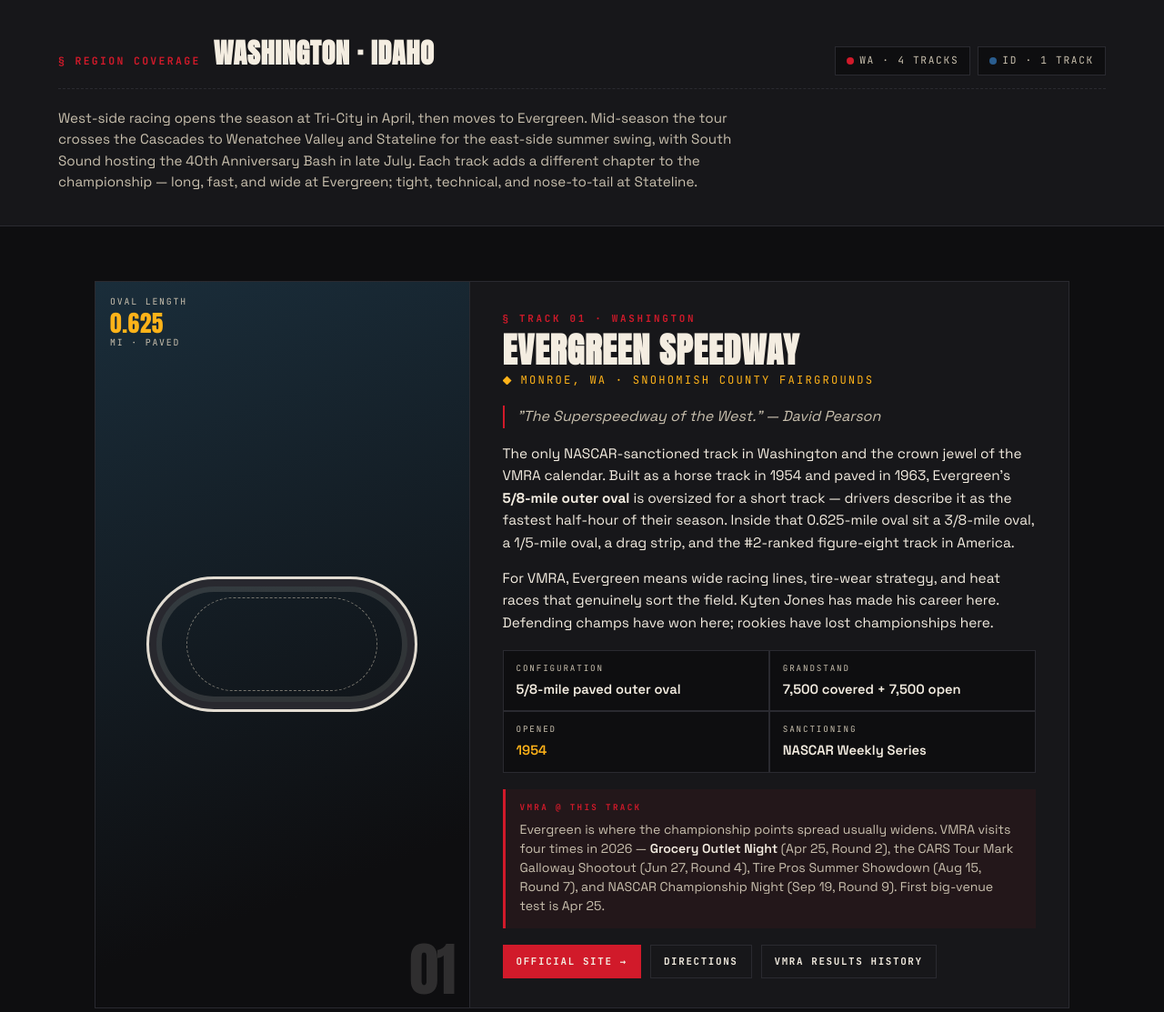
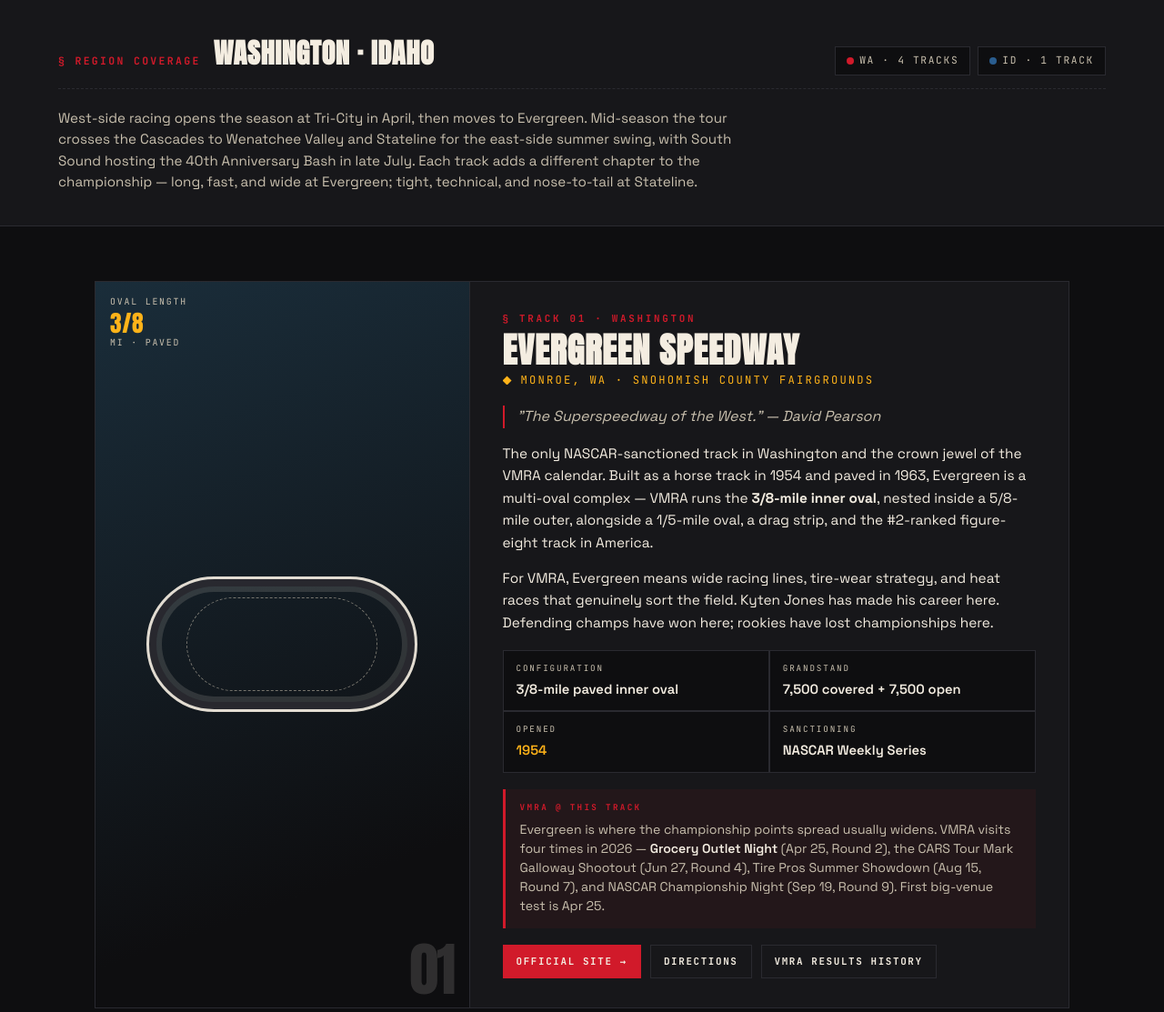
Before and after one commit to Rconman99/vmra-site, a WordPress theme: template wp-theme/vmra/page-tracks.php in a window 1280 px wide. Shown: the part 1214-2327 px from the top of the page at 91% size. Run offline with PHP 8.4 and a stand-in for WordPress, Linux system fonts and the light colour scheme; the site name, menu and one post (Sample post) are stand-ins, and other content is empty.

Commit message:
Fix track distances per club feedback
Evergreen: VMRA actually runs the 3/8-mile inner oval, not the 5/8 outer. Updated the oval-stats visual, the paragraph (now describes the multi-oval facility with VMRA on the 3/8 inner), the Configuration spec, and the Stateline cross-reference that compared 1/4 vs 5/8.

Tri-City: corrected from 3/8 to 1/2 mile (visual + Configuration spec).

South Sound 3/8 references unchanged — it is genuinely a 3/8-mile track.

```diff
--- a/wp-theme/vmra/page-tracks.php
+++ b/wp-theme/vmra/page-tracks.php
@@ -319,7 +319,7 @@ $body = <<<'VMRA_BODY_EOT'
   <!-- TRACK 01 · EVERGREEN -->
   <article class="track" id="evergreen">
     <div class="track-visual evergreen">
-      <div class="oval-stats"><span>OVAL LENGTH</span><span class="big">0.625</span><span>MI · PAVED</span></div>
+      <div class="oval-stats"><span>OVAL LENGTH</span><span class="big">3/8</span><span>MI · PAVED</span></div>
       <div class="oval-diagram"></div>
       <div class="track-num-plate">01</div>
     </div>
@@ -329,12 +329,12 @@ $body = <<<'VMRA_BODY_EOT'
       <div class="track-location">Monroe, WA · Snohomish County Fairgrounds</div>
       <div class="track-nickname">"The Superspeedway of the West." — David Pearson</div>
 
-      <p>The only NASCAR-sanctioned track in Washington and the crown jewel of the VMRA calendar. Built as a horse track in 1954 and paved in 1963, Evergreen's <strong>5/8-mile outer oval</strong> is oversized for a short track — drivers describe it as the fastest half-hour of their season. Inside that 0.625-mile oval sit a 3/8-mile oval, a 1/5-mile oval, a drag strip, and the #2-ranked figure-eight track in America.</p>
+      <p>The only NASCAR-sanctioned track in Washington and the crown jewel of the VMRA calendar. Built as a horse track in 1954 and paved in 1963, Evergreen is a multi-oval complex — VMRA runs the <strong>3/8-mile inner oval</strong>, nested inside a 5/8-mile outer, alongside a 1/5-mile oval, a drag strip, and the #2-ranked figure-eight track in America.</p>
 
       <p>For VMRA, Evergreen means wide racing lines, tire-wear strategy, and heat races that genuinely sort the field. Kyten Jones has made his career here. Defending champs have won here; rookies have lost championships here.</p>
 
       <div class="specs">
-        <div class="spec"><div class="k">Configuration</div><div class="v">5/8-mile paved outer oval</div></div>
+        <div class="spec"><div class="k">Configuration</div><div class="v">3/8-mile paved inner oval</div></div>
         <div class="spec"><div class="k">Grandstand</div><div class="v">7,500 covered + 7,500 open</div></div>
         <div class="spec"><div class="k">Opened</div><div class="v hot">1954</div></div>
         <div class="spec"><div class="k">Sanctioning</div><div class="v">NASCAR Weekly Series</div></div>
@@ -391,7 +391,7 @@ $body = <<<'VMRA_BODY_EOT'
   <!-- TRACK 03 · TRI-CITIES -->
   <article class="track" id="tri-cities">
     <div class="track-visual tri-cities">
-      <div class="oval-stats"><span>OVAL LENGTH</span><span class="big">3/8</span><span>MI · PAVED</span></div>
+      <div class="oval-stats"><span>OVAL LENGTH</span><span class="big">1/2</span><span>MI · PAVED</span></div>
       <div class="oval-diagram"></div>
       <div class="track-num-plate">03</div>
     </div>
@@ -406,7 +406,7 @@ $body = <<<'VMRA_BODY_EOT'
       <p>For teams making the trip over the Cascades, the Apple Cup weekend is the season opener, and the Fall Classic is where the title is decided. Tri-City rewards mechanical consistency and patience over raw speed.</p>
 
       <div class="specs">
-        <div class="spec"><div class="k">Configuration</div><div class="v">3/8-mile paved oval</div></div>
+        <div class="spec"><div class="k">Configuration</div><div class="v">1/2-mile paved oval</div></div>
         <div class="spec"><div class="k">Region</div><div class="v">Columbia Basin</div></div>
         <div class="spec"><div class="k">VMRA Events</div><div class="v hot">Apple Cup + Fall Classic</div></div>
         <div class="spec"><div class="k">2026 Rounds</div><div class="v hot">1 · 10 · 11</div></div>
@@ -473,7 +473,7 @@ $body = <<<'VMRA_BODY_EOT'
       <div class="track-location">Post Falls, ID · On the WA/ID border</div>
       <div class="track-nickname">"Racing every Friday & Saturday, April through September."</div>
 
-      <p>The tightest track on the VMRA schedule — a 1/4-mile paved oval that rewards a completely different driving style from Evergreen's 5/8-mile. At Stateline, corner entry and patience matter more than raw horsepower. The drafts are short. The passes are usually dive-bombs.</p>
+      <p>The tightest track on the VMRA schedule — a 1/4-mile paved oval that's a step tighter than Evergreen's 3/8-mile. At Stateline, corner entry and patience matter more than raw horsepower. The drafts are short. The passes are usually dive-bombs.</p>
 
       <p>Officially branded as <strong>MØDE Stadium Stateline Speedway</strong> in recent seasons, the track sits right on the Washington-Idaho state line outside Post Falls. Part of the Tri-State Challenge Series. Family-friendly with a strong local following — kids 5 and under are free to all motorsports events.</p>
 
```
